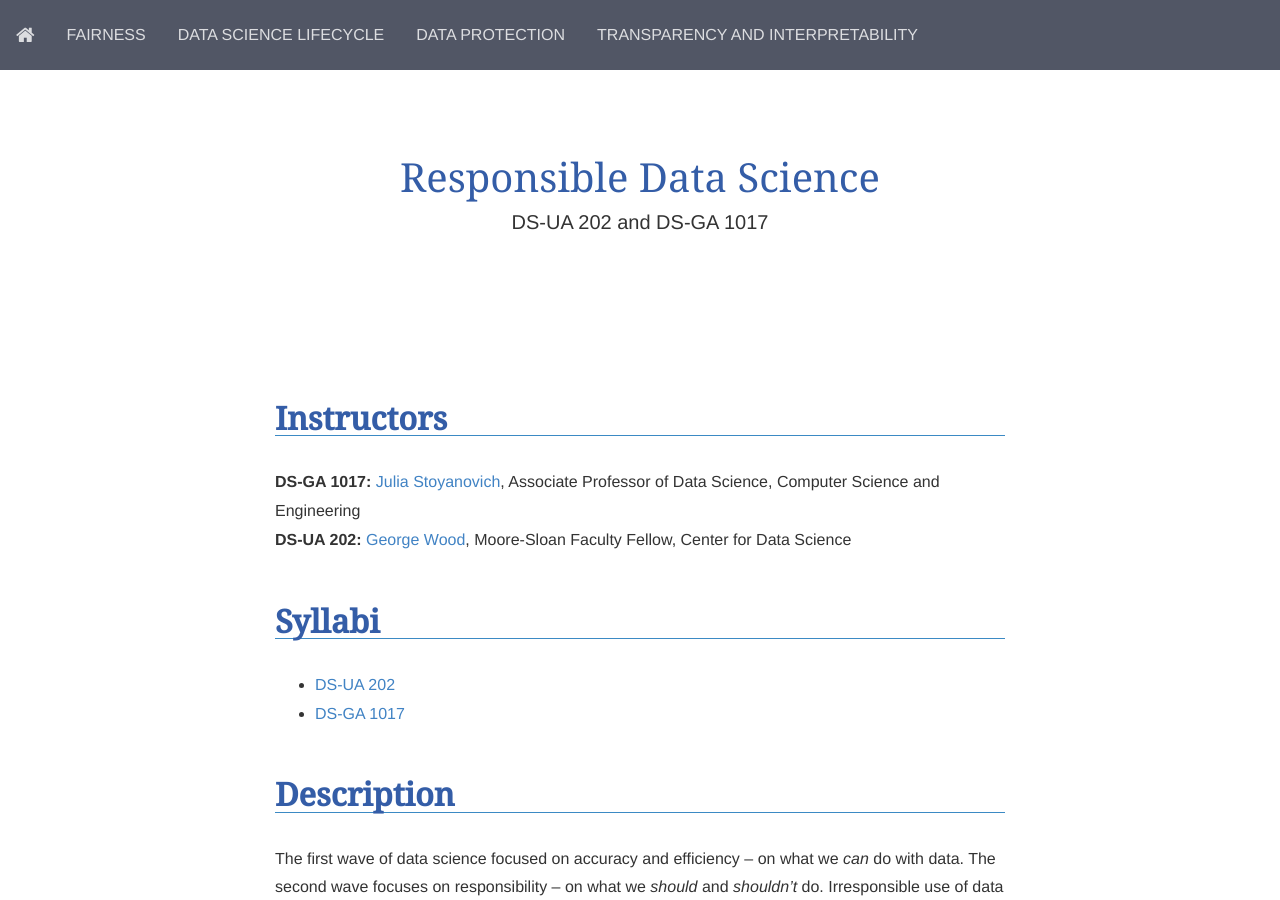
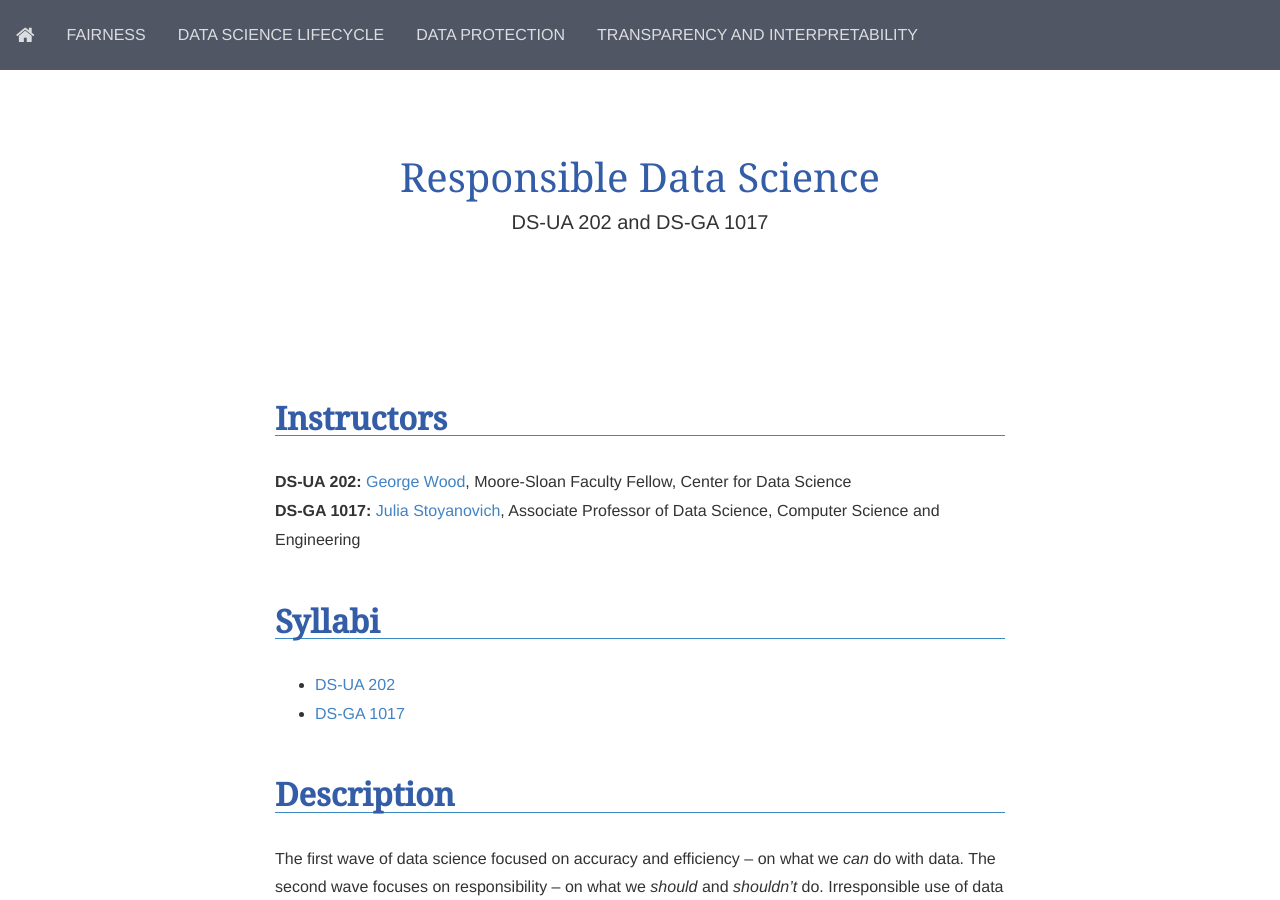
Before and after one commit to DataResponsibly/rds24, a Jekyll site: the page built from index.md, in a window 1280 px wide and 900 px high. Built offline with Jekyll 4.4.1, drawn with Linux system fonts in a browser that asks for light colours; nearby versions of some CDN libraries; some web fonts are replaced; our own code applies the rules of GitHub Pages for plain Markdown files.

```diff
--- a/index.md
+++ b/index.md
@@ -5,8 +5,8 @@ published: true
 
 ## Instructors
 
+**DS-UA 202:** [George Wood](https://gwood.me), Moore-Sloan Faculty Fellow, Center for Data Science<br>
 **DS-GA 1017:** [Julia Stoyanovich](https://engineering.nyu.edu/faculty/julia-stoyanovich), Associate Professor of Data Science, Computer Science and Engineering<br>
-**DS-UA 202:** [George Wood](https://gwood.me), Moore-Sloan Faculty Fellow, Center for Data Science<br>
 
 ## Syllabi
 
```
